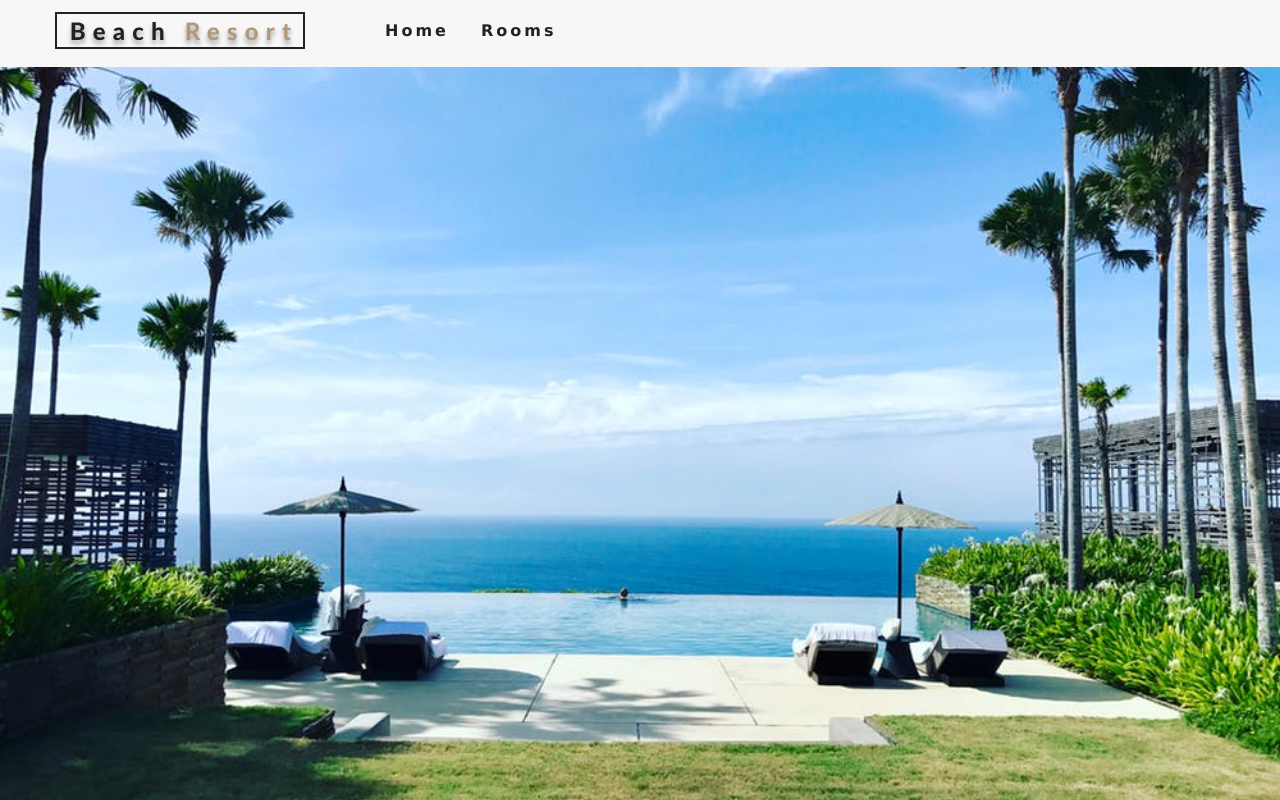
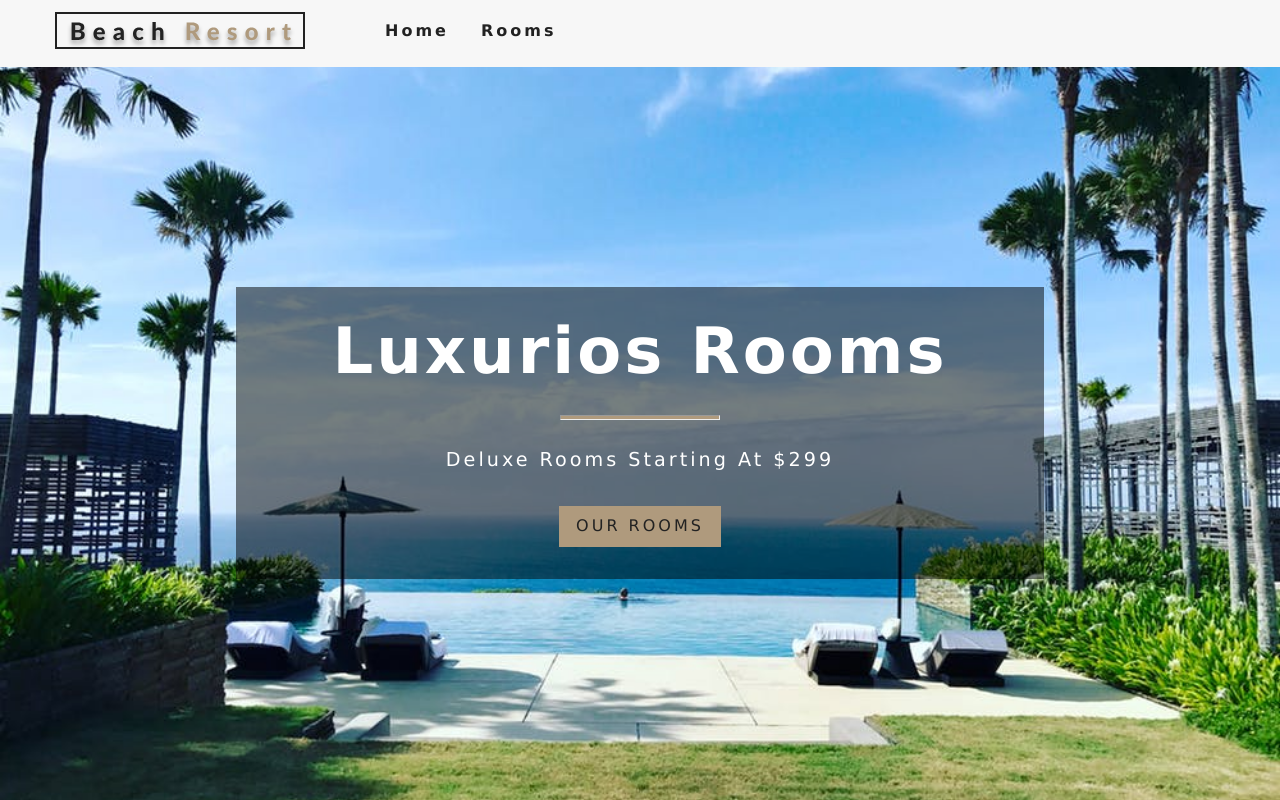
Before and after one commit to mjkimi/mammothpark, a React (Create React App) app: page / in a window 1280 px wide. Built offline with nearby package versions, Linux system fonts and the light colour scheme.

Commit message:
Setting up Banner component for each individual page

```diff
--- a/src/App.css
+++ b/src/App.css
@@ -182,7 +182,7 @@ h6 {
 .banner h1 {
   font-size: 2.5rem;
 }
-.banner div {
+.banner hr {
   width: 10rem;
   height: 5px;
   background: var(--primaryColor);
--- a/src/components/Error.js
+++ b/src/components/Error.js
@@ -1,7 +1,17 @@
 import React from 'react';
 import Landing from './layout/Landing';
+import Banner from './layout/Banner';
+import { Link } from 'react-router-dom';
 const Error = () => {
-  return <Landing />;
+  return (
+    <Landing>
+      <Banner title="404" info="page not found">
+        <Link to="/" className="btn-primary">
+          return home
+        </Link>
+      </Banner>
+    </Landing>
+  );
 };
 
 export default Error;
--- a/src/components/Home.js
+++ b/src/components/Home.js
@@ -1,8 +1,18 @@
 import React from 'react';
 import Landing from './layout/Landing';
+import Banner from './layout/Banner';
+import { Link } from 'react-router-dom';
 
 const Home = () => {
-  return <Landing landing="defaultShowcase" />;
+  return (
+    <Landing landing="defaultShowcase">
+      <Banner title="luxurios rooms" info="deluxe rooms starting at $299">
+        <Link to="/rooms" className="btn-primary">
+          Our Rooms
+        </Link>
+      </Banner>
+    </Landing>
+  );
 };
 
 export default Home;
--- a/src/components/Rooms.js
+++ b/src/components/Rooms.js
@@ -1,8 +1,18 @@
 import React from 'react';
 import Landing from './layout/Landing';
+import Banner from './layout/Banner';
+import { Link } from 'react-router-dom';
 
 const Rooms = () => {
-  return <Landing landing="roomsShowcase" />;
+  return (
+    <Landing landing="roomsShowcase">
+      <Banner title="our rooms">
+        <Link to="/" className="btn-primary">
+          return home
+        </Link>
+      </Banner>
+    </Landing>
+  );
 };
 
 export default Rooms;
--- /dev/null
+++ b/src/components/layout/Banner.js
@@ -0,0 +1,12 @@
+import React from 'react';
+
+export default function Banner({ children, title, info }) {
+  return (
+    <div className="banner">
+      <h1>{title}</h1>
+      <hr />
+      <p>{info}</p>
+      {children}
+    </div>
+  );
+}
```
